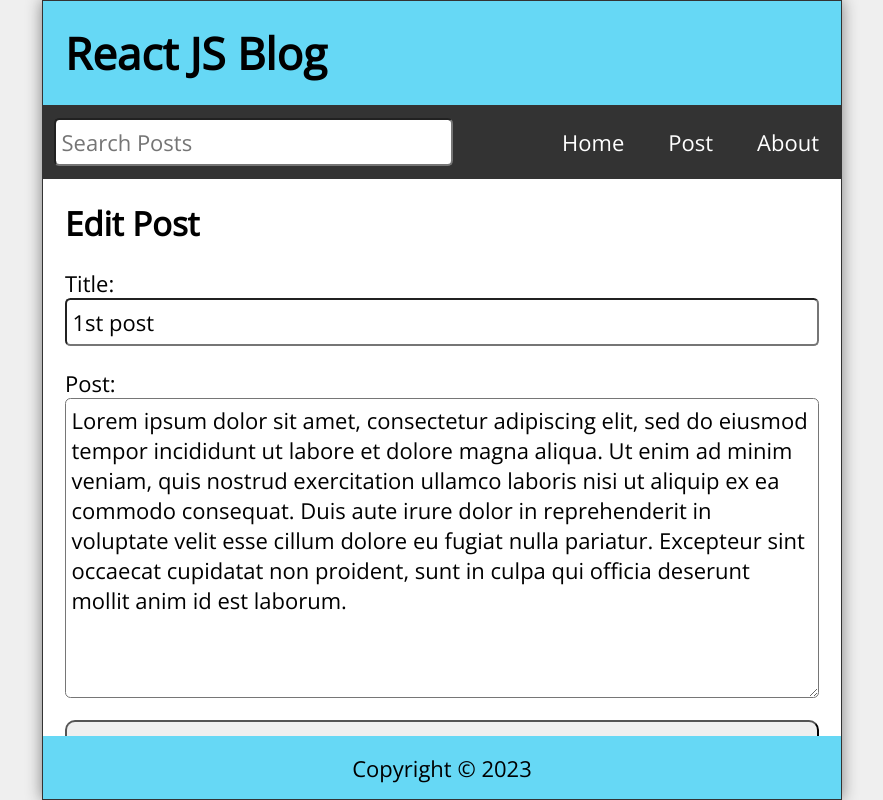
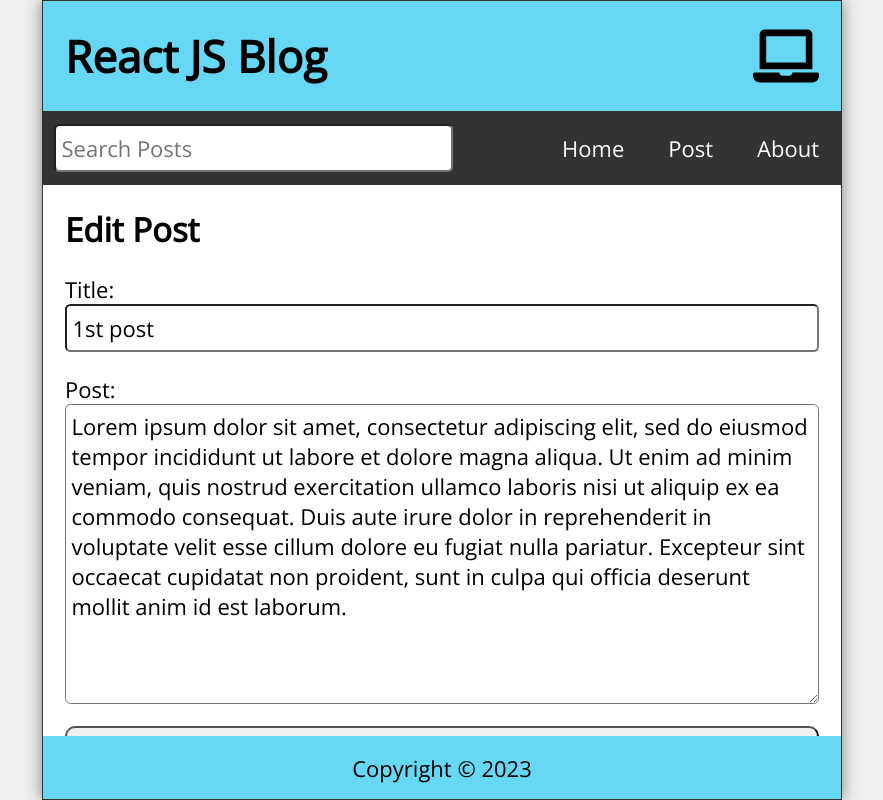
Before and after one commit to oleg2gz/react-small, a React (Vite) app: page /edit/1 in a window 1280 px wide. Shown: the whole page, without its empty margins (198-1081 px from the left). Built offline with nearby package versions, Linux system fonts and the light colour scheme; data requests are answered from the project's data file.

Commit message:
use-window-size, use-axios-fetch

```diff
--- a/package.json
+++ b/package.json
@@ -13,6 +13,7 @@
     "date-fns": "^2.29.3",
     "react": "^18.2.0",
     "react-dom": "^18.2.0",
+    "react-icons": "^4.7.1",
     "react-router-dom": "^6.6.1"
   },
   "devDependencies": {
--- a/src/components/App.jsx
+++ b/src/components/App.jsx
@@ -2,6 +2,8 @@
 import {Routes, Route, useNavigate} from 'react-router-dom'
 import {format} from 'date-fns'
 import api from '../api/posts'
+import {useWindowSize} from '../hooks/useWindowSize'
+import {useAxiosFetch} from '../hooks/useAxiosFetch'
 
 import {Layout} from './Layout'
 import {Home} from './Home'
@@ -20,25 +22,15 @@
   const [editTitle, setEditTitle] = useState('')
   const [editBody, setEditBody] = useState('')
   const navigate = useNavigate()
+  const {width} = useWindowSize()
+
+  const {data, fetchError, isLoading} = useAxiosFetch(
+    'http://localhost:3500/posts'
+  )
 
   useEffect(() => {
-    const fetchPosts = async () => {
-      try {
-        const response = await api.get('/posts')
-        setPosts(response.data)
-      } catch (error) {
-        if (error.response) {
-          console.log(err.response.data)
-          console.log(err.response.status)
-          console.log(err.response.headers)
-        } else {
-          console.log(`Error: ${error.message}`)
-        }
-      }
-    }
-
-    fetchPosts()
-  }, [])
+    setPosts(data)
+  }, [data])
 
   useEffect(() => {
     const filteredResults = posts.filter(
@@ -109,10 +101,23 @@
       <Route
         path="/"
         element={
-          <Layout searchTerm={searchTerm} setSearchTerm={setSearchTerm} />
+          <Layout
+            searchTerm={searchTerm}
+            setSearchTerm={setSearchTerm}
+            width={width}
+          />
         }
       >
-        <Route index element={<Home posts={searchResult} />} />
+        <Route
+          index
+          element={
+            <Home
+              posts={searchResult}
+              fetchError={fetchError}
+              isLoading={isLoading}
+            />
+          }
+        />
 
         <Route path="post">
           <Route
--- a/src/components/Header.jsx
+++ b/src/components/Header.jsx
@@ -1,7 +1,17 @@
-export const Header = ({title}) => {
+import {FaLaptop, FaTabletAlt, FaMobileAlt} from 'react-icons/fa'
+
+export const Header = ({title, width}) => {
   return (
     <header className="Header">
       <h1>{title}</h1>
+
+      {width < 768 ? (
+        <FaMobileAlt />
+      ) : width < 992 ? (
+        <FaTabletAlt />
+      ) : (
+        <FaLaptop />
+      )}
     </header>
   )
 }
--- a/src/components/Home.jsx
+++ b/src/components/Home.jsx
@@ -1,13 +1,21 @@
 import {Feed} from './Feed'
 
-export const Home = ({posts}) => {
+export const Home = ({posts, fetchError, isLoading}) => {
   return (
     <main className="Home">
-      {posts.length ? (
-        <Feed posts={posts} />
-      ) : (
-        <p style={{marginTop: '2rem'}}>No posts to display.</p>
+      {isLoading && <p className="statusMsg">Loading posts...</p>}
+
+      {!isLoading && fetchError && (
+        <p className="statusMsg" style={{color: 'red'}}>
+          {fetchError}
+        </p>
       )}
+
+      {!isLoading && !fetchError && !posts.length && (
+        <p className="statusMsg">No posts to display.</p>
+      )}
+
+      {!isLoading && !fetchError && posts.length && <Feed posts={posts} />}
     </main>
   )
 }
--- a/src/components/Layout.jsx
+++ b/src/components/Layout.jsx
@@ -3,10 +3,10 @@
 import {Nav} from './Nav'
 import {Footer} from './Footer'
 
-export const Layout = ({searchTerm, setSearchTerm}) => {
+export const Layout = ({searchTerm, setSearchTerm, width}) => {
   return (
     <div className="App">
-      <Header title="React JS Blog" />
+      <Header title="React JS Blog" width={width} />
 
       <Nav searchTerm={searchTerm} setSearchTerm={setSearchTerm} />
 
--- /dev/null
+++ b/src/hooks/useAxiosFetch.jsx
@@ -0,0 +1,44 @@
+import {useState, useEffect} from 'react'
+import axios from 'axios'
+
+export const useAxiosFetch = (dataUrl) => {
+  const [data, setData] = useState([])
+  const [fetchError, setFetchError] = useState(null)
+  const [isLoading, setIsLoading] = useState(false)
+
+  useEffect(() => {
+    let isMounted = true
+    const source = axios.CancelToken.source()
+
+    const fetchData = async (url) => {
+      setIsLoading(true)
+
+      try {
+        const response = await axios.get(url, {
+          cancelToken: source.token,
+        })
+
+        if (isMounted) {
+          setData(response.data)
+          setFetchError(null)
+        }
+      } catch (error) {
+        if (isMounted) {
+          setFetchError(error.message)
+          setData([])
+        }
+      } finally {
+        isMounted && setTimeout(() => setIsLoading(false), 1500)
+      }
+    }
+
+    fetchData(dataUrl)
+
+    return () => {
+      isMounted = false
+      source.cancel()
+    }
+  }, [dataUrl])
+
+  return {data, fetchError, isLoading}
+}
--- /dev/null
+++ b/src/hooks/useWindowSize.jsx
@@ -0,0 +1,25 @@
+import {useState, useEffect} from 'react'
+
+export const useWindowSize = () => {
+  const [windowSize, setWindowSize] = useState({
+    width: undefined,
+    height: undefined,
+  })
+
+  useEffect(() => {
+    const handleResize = () => {
+      setWindowSize({
+        width: window.innerWidth,
+        height: window.innerHeight,
+      })
+    }
+
+    handleResize()
+
+    window.addEventListener('resize', handleResize)
+
+    return () => window.removeEventListener('resize', handleResize)
+  }, [])
+
+  return windowSize
+}
```
Also changed, not shown: 1 other file (tests, documents, lock files or other folders).
